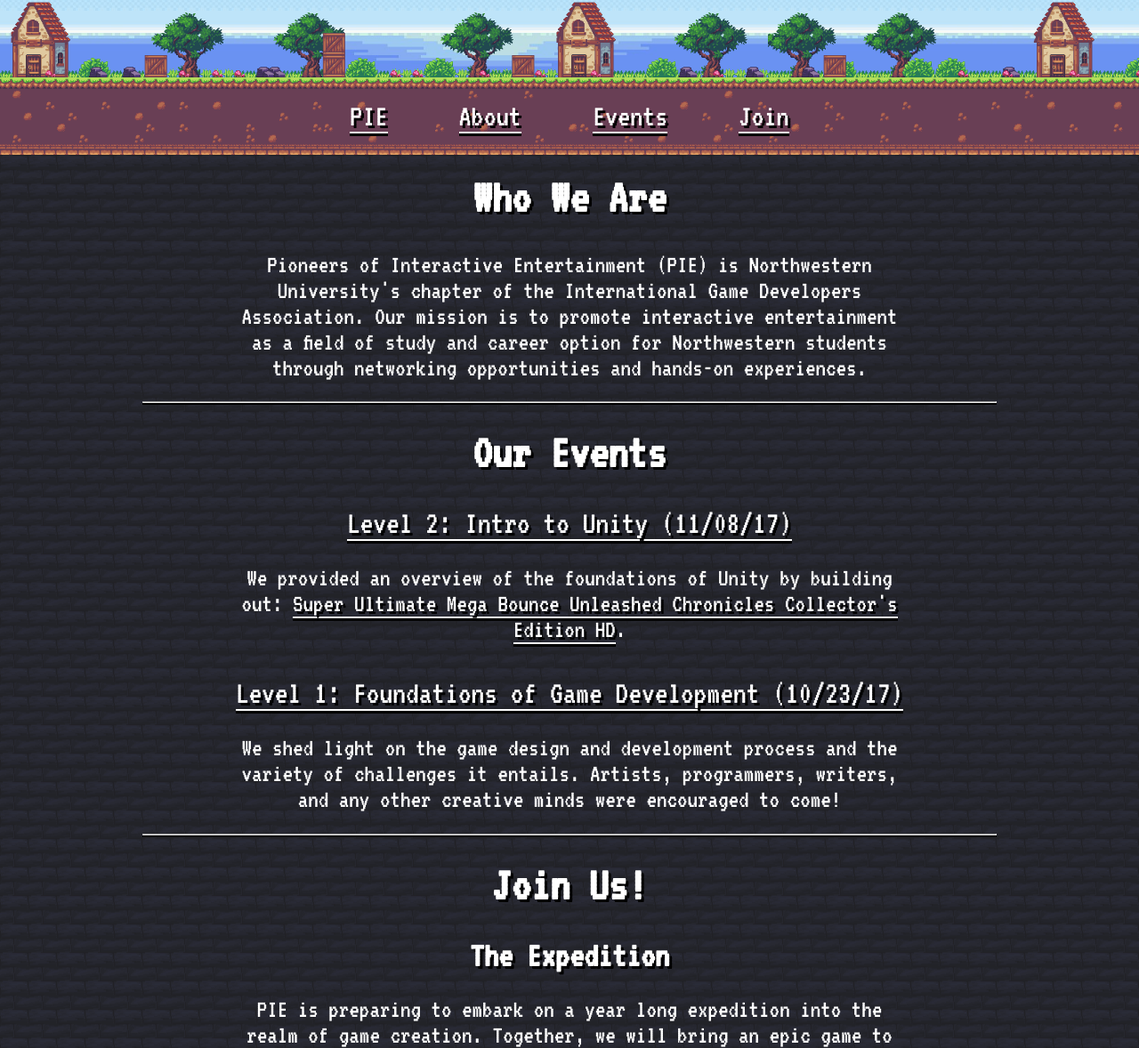
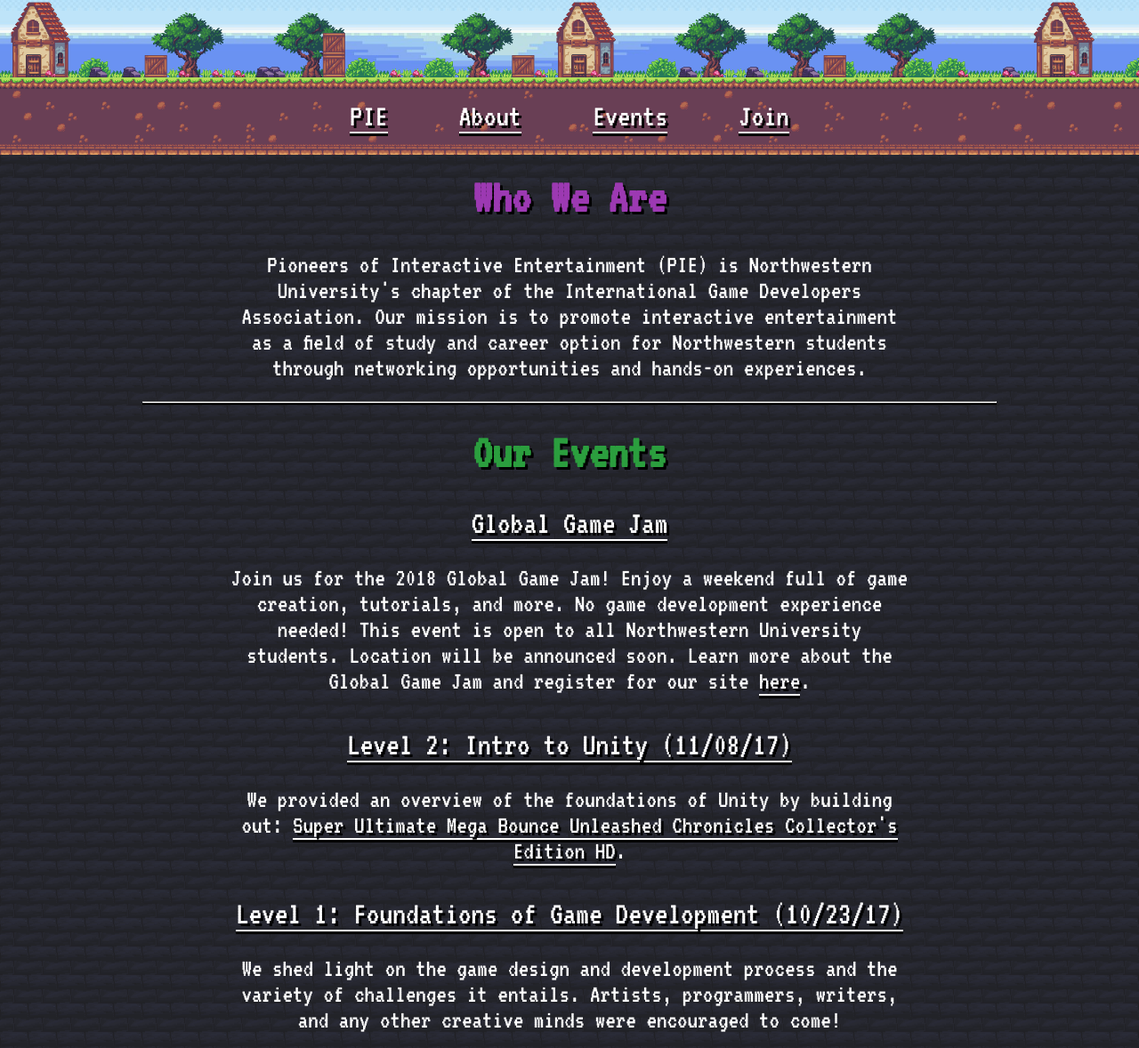
Before and after one commit to PIE-NU/Website, a website: page app/public/index.html in a window 1280 px wide. Shown: the part 626-1804 px from the top of the page at 89% size. Drawn offline with Linux system fonts and the light colour scheme.

Commit message:
Add GGJ and header colors

```diff
--- a/app/public/index.html
+++ b/app/public/index.html
@@ -43,7 +43,7 @@
 			</nav>
 			<div id="pie-body">
 				<div id="about" class="body-section">
-					<h2>Who We Are</h2>
+					<h2 style="color:#9c39b2">Who We Are</h2>
 					<p class="desc-content">Pioneers of Interactive Entertainment (PIE) is Northwestern University's chapter of the International Game Developers Association.  Our mission is to promote interactive entertainment as a field of study and career option for Northwestern students through networking opportunities and hands-on experiences.</p>
 
 					<hr/>
@@ -51,8 +51,13 @@
 
 
 				<div id="events" class="body-section">
-					<h2>Our Events</h2>
+					<h2 style="color:#2b9e3e">Our Events</h2>
 					<div id="event-holder">
+						<div class="event-content">
+						  <p class="ev-title"><a href="https://www.facebook.com/events/1530001140402849/" target="_blank">Global Game Jam</a></p>
+						  <p class="ev-text">Join us for the 2018 Global Game Jam! Enjoy a weekend full of game creation, tutorials, and more. No game development experience needed! This event is open to all Northwestern University students. Location will be announced soon. Learn more about the Global Game Jam and register for our site <a href="https://globalgamejam.org/2018/jam-sites/northwestern-university" target="_blank">here</a>.</p>
+						</div>
+						<div class="event-break"></div>
 						<div class="event-content">
 						  <p class="ev-title"><a href="https://www.facebook.com/events/1657389547669384/" target="_blank">Level 2: Intro to Unity (11/08/17)</a></p>
 
@@ -71,7 +76,7 @@
 				</div>
 
 				<div id="join" class="body-section">
-					<h2>Join Us!</h2>
+					<h2 style="color:#2f5daf">Join Us!</h2>
 
 					<h3>The Expedition</h3>
 					<p class="desc-content">PIE is preparing to embark on a year long expedition into the realm of game creation. Together, we will bring an epic game to life, designing and creating it from the ground up. We are looking for passionate individuals in a variety of disciplines to join our quest. This adventure will provide a challenging, hands-on experience developing artistic and technical skills, and the chance to network with other talented game creators. The deadline for applications is Friday, December 8th.</p>
```
